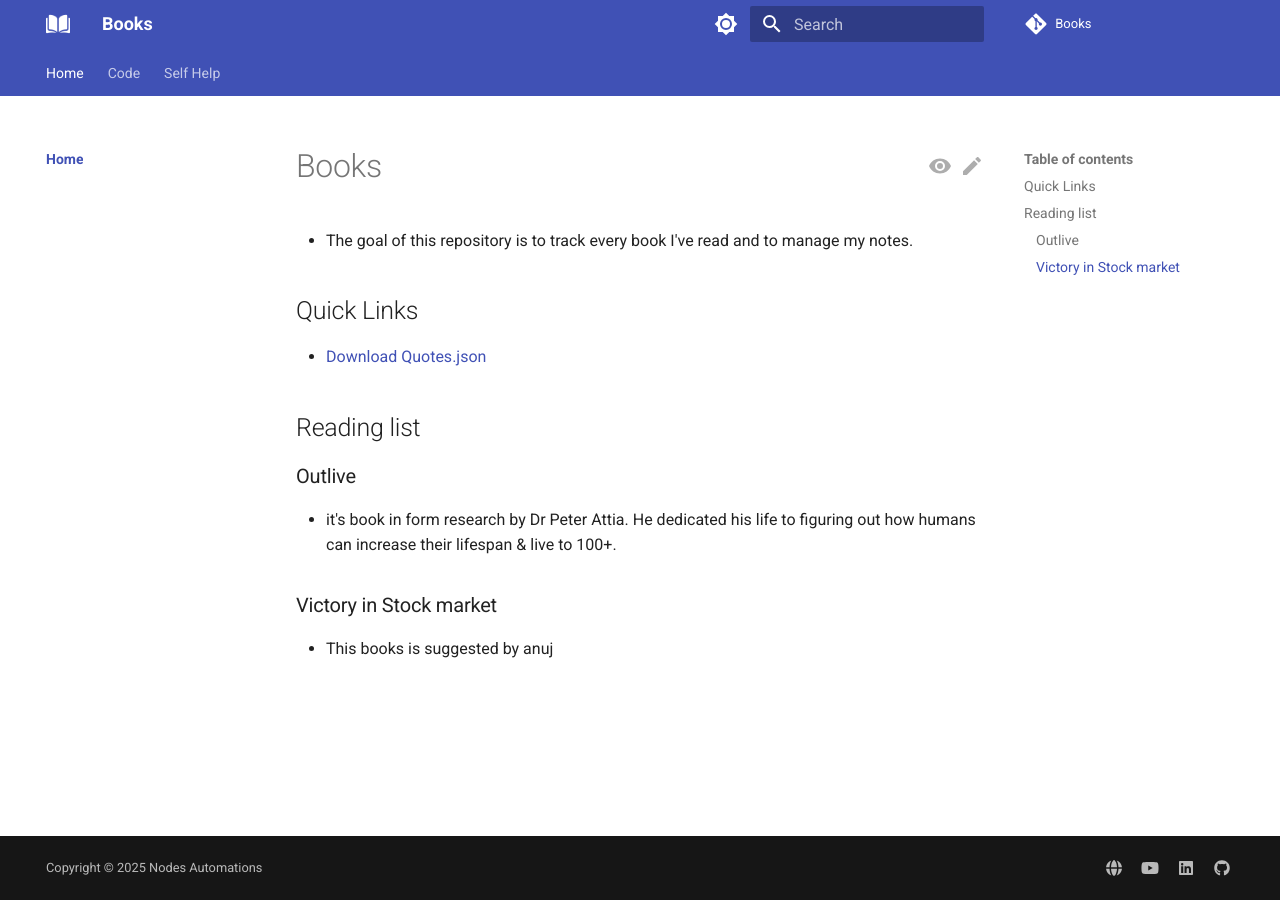
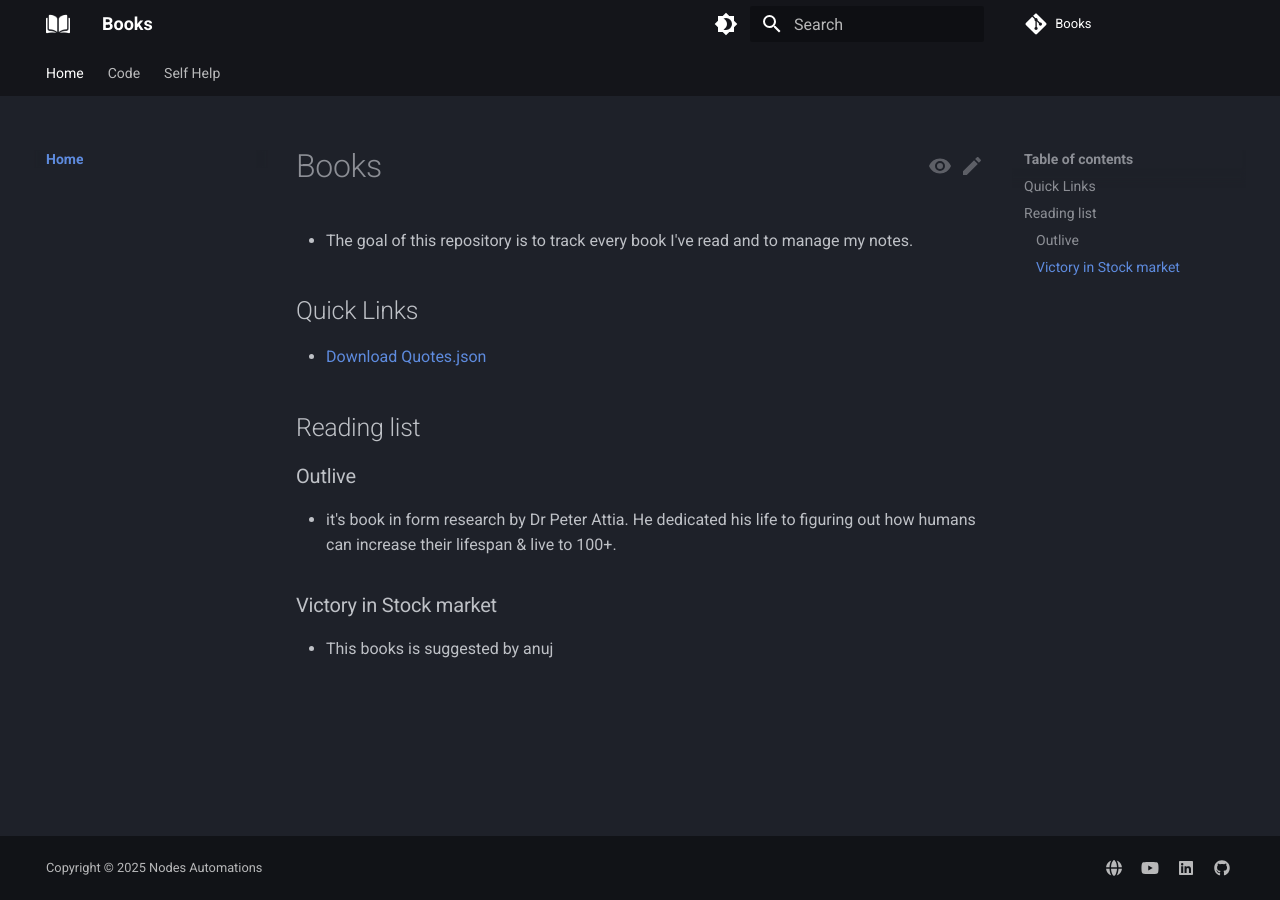
Before and after one commit to vivekkpatel/Books, an MkDocs documentation site: the page built from docs/index.md, in a window 1280 px wide. Built offline with MkDocs 1.6.1 and Material for MkDocs 9.7.7, drawn with Linux system fonts in a browser that asks for light colours; comment, search, counter and statistics services are not loaded.

Commit message:
Using dark theme as default

```diff
--- a/mkdocs.yml
+++ b/mkdocs.yml
@@ -24,18 +24,18 @@ theme:
   favicon: assets/favicon.png
   # Palette toggle for dark mode
   palette:
+    - scheme: slate
+      primary: black
+      accent: indigo
+      toggle:
+          icon: material/brightness-4
+          name: Switch to light mode
     - scheme: default
       primary: indigo
-      accent: teal
+      accent: indigo
       toggle:
           icon: material/brightness-7
           name: Switch to dark mode
-    - scheme: slate
-      primary: indigo
-      accent: amber
-      toggle:
-          icon: material/brightness-4
-          name: Switch to light mode
   features:
     - content.action.edit # Allows "Edit on GitHub" links
     - content.action.view # Allows "View on GitHub" links
```
